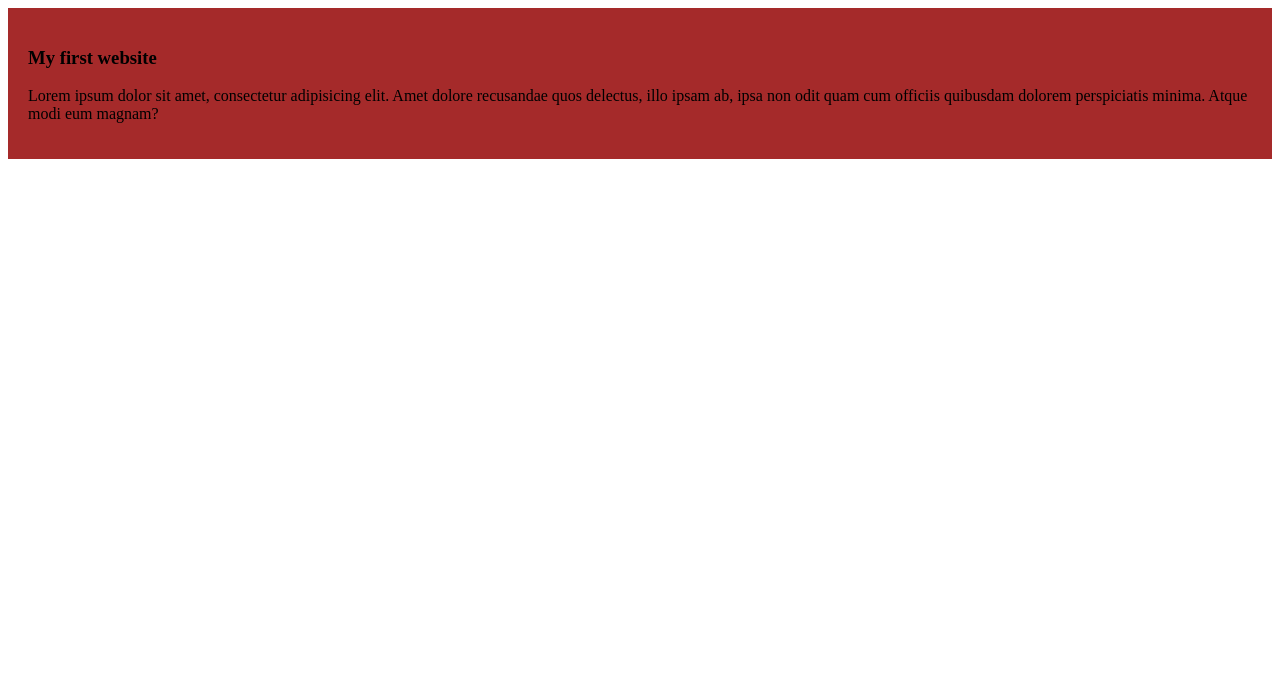
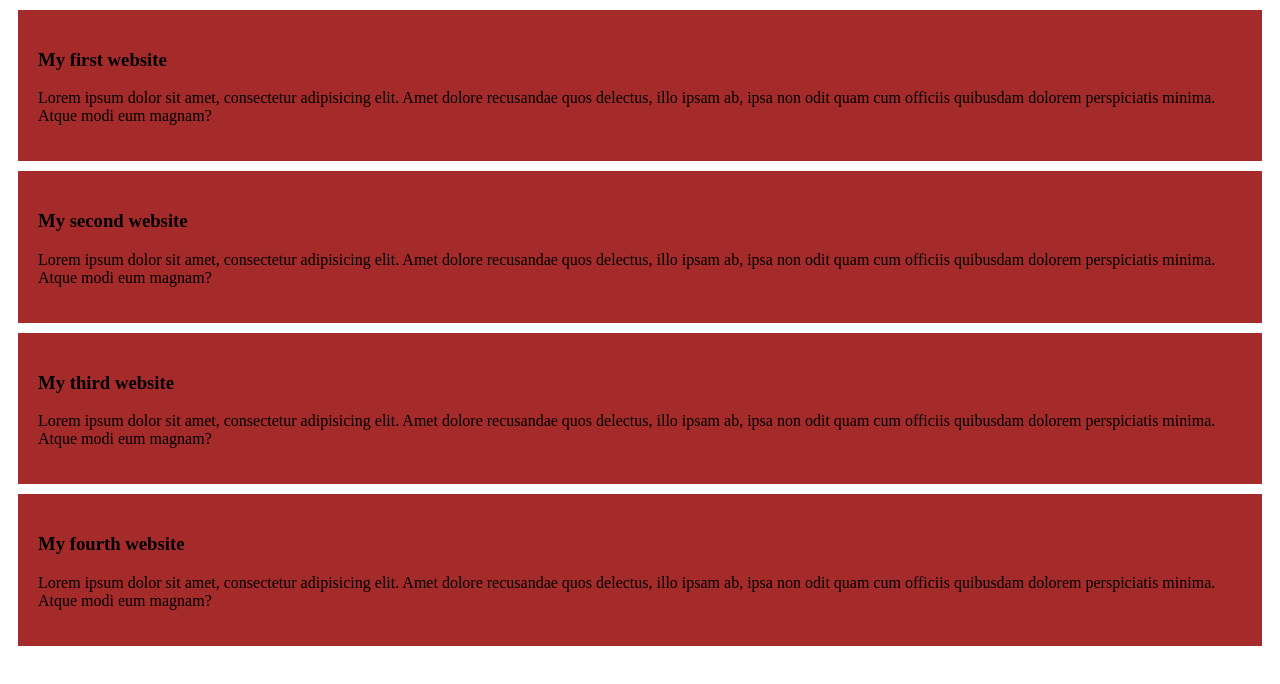
Before and after one commit to saima67/my-simple-website, a plain HTML site: page index.html in a window 1280 px wide. Drawn offline with Linux system fonts and the light colour scheme.

Commit message:
added the second third fourth blog

```diff
--- a/index.html
+++ b/index.html
@@ -11,6 +11,18 @@
         <h3>My first website</h3>
         <p>Lorem ipsum dolor sit amet, consectetur adipisicing elit. Amet dolore recusandae quos delectus, illo ipsam ab, ipsa non odit quam cum officiis quibusdam dolorem perspiciatis minima. Atque modi eum magnam?</p>
     </div>
+    <div>
+        <h3>My second website</h3>
+        <p>Lorem ipsum dolor sit amet, consectetur adipisicing elit. Amet dolore recusandae quos delectus, illo ipsam ab, ipsa non odit quam cum officiis quibusdam dolorem perspiciatis minima. Atque modi eum magnam?</p>
+    </div>
+    <div>
+        <h3>My third website</h3>
+        <p>Lorem ipsum dolor sit amet, consectetur adipisicing elit. Amet dolore recusandae quos delectus, illo ipsam ab, ipsa non odit quam cum officiis quibusdam dolorem perspiciatis minima. Atque modi eum magnam?</p>
+    </div>
+    <div>
+        <h3>My fourth website</h3>
+        <p>Lorem ipsum dolor sit amet, consectetur adipisicing elit. Amet dolore recusandae quos delectus, illo ipsam ab, ipsa non odit quam cum officiis quibusdam dolorem perspiciatis minima. Atque modi eum magnam?</p>
+    </div>
 
 </body>
 </html>
--- a/styles/blog.css
+++ b/styles/blog.css
@@ -1,4 +1,5 @@
 div{
     background-color: brown;
     padding: 20px;
+    margin: 10px;
 }
```
